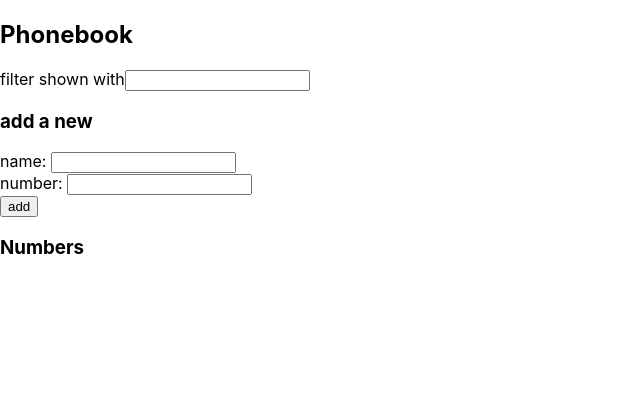
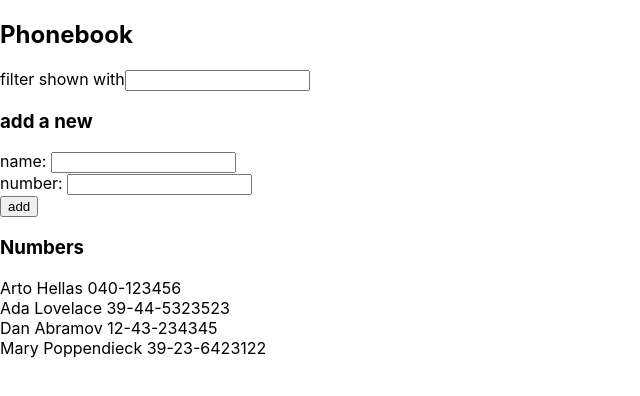
Before and after one commit to Cgard5424/fullstackopen, a React (Create React App) app in the folder part2/phonebook/: page / in a window 1280 px wide. Shown: the top 396 px of the page, without its empty margins (0-640 px from the left). Built offline with nearby package versions, Linux system fonts and the light colour scheme; data requests are answered from the project's data file.

Commit message:
finished exercise 2.11. Added line to package.json

```diff
--- a/part2/phonebook/package.json
+++ b/part2/phonebook/package.json
@@ -13,7 +13,7 @@
     "web-vitals": "^2.1.2"
   },
   "scripts": {
-    "start": "react-scripts start",
+    "start": "react-scripts --openssl-legacy-provider start",
     "build": "react-scripts build",
     "test": "react-scripts test",
     "eject": "react-scripts eject",
--- a/part2/phonebook/src/App.js
+++ b/part2/phonebook/src/App.js
@@ -5,8 +5,7 @@ import Filter from './components/Filter'
 import PersonForm from './components/PersonForm'
 
 const App = () => {
-  const [numbers, setNumbers] = useState([])
-  const [persons, setPersons] = useState([]) // add the data from the server to this useState?
+  const [persons, setPersons] = useState([])
   const [newName, setNewName] = useState('')
   const [newNumber, setNewNumber] = useState('')
   const [newFilter, setNewFilter] = useState('')
@@ -18,11 +17,10 @@ const App = () => {
       .get('http://localhost:3001/persons')
       .then(response => {
         console.log('promise fulfilled')
-        //console.log(response.data[0])
-        setNumbers(response.data)
+        setPersons(response.data)
       })
   }, [])
-  console.log('render', numbers.length, 'numbers')
+  console.log('render', persons.length, 'numbers')
 
   const addName = (event) => {
     event.preventDefault()
```
